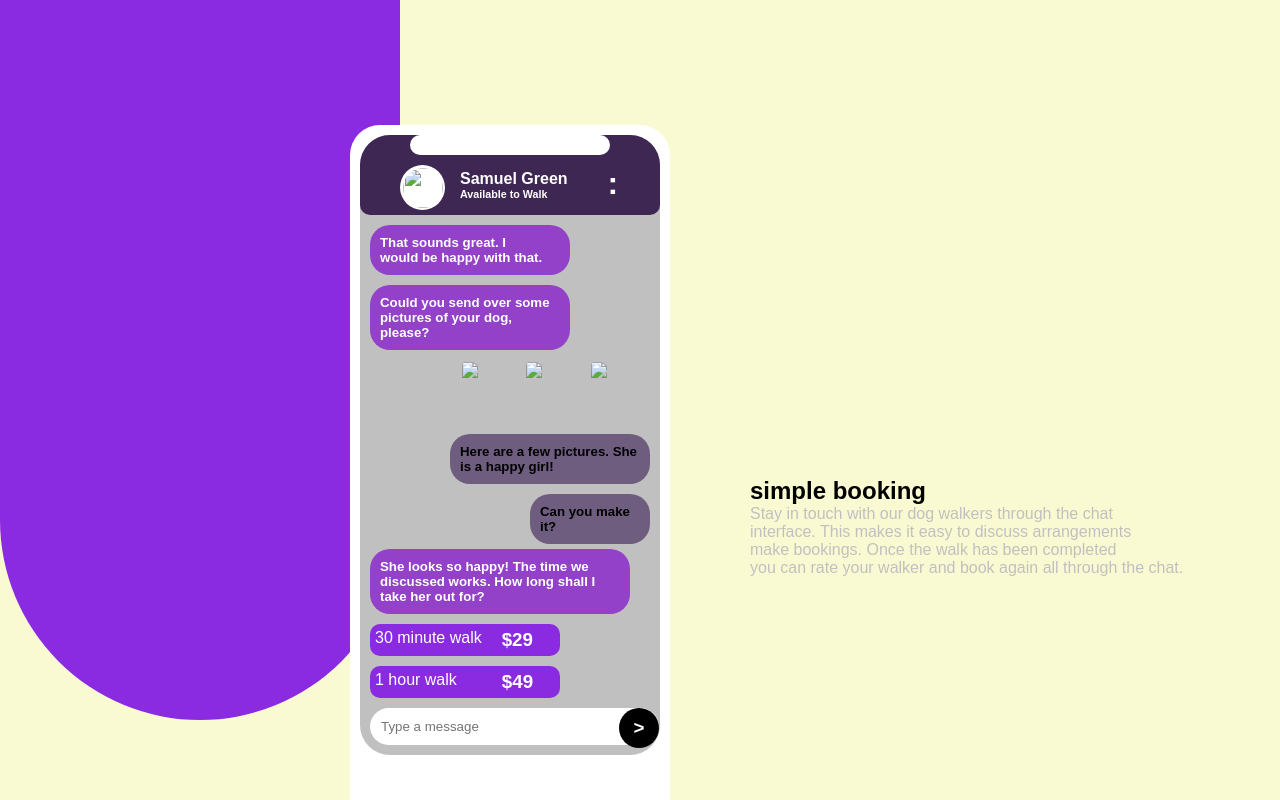
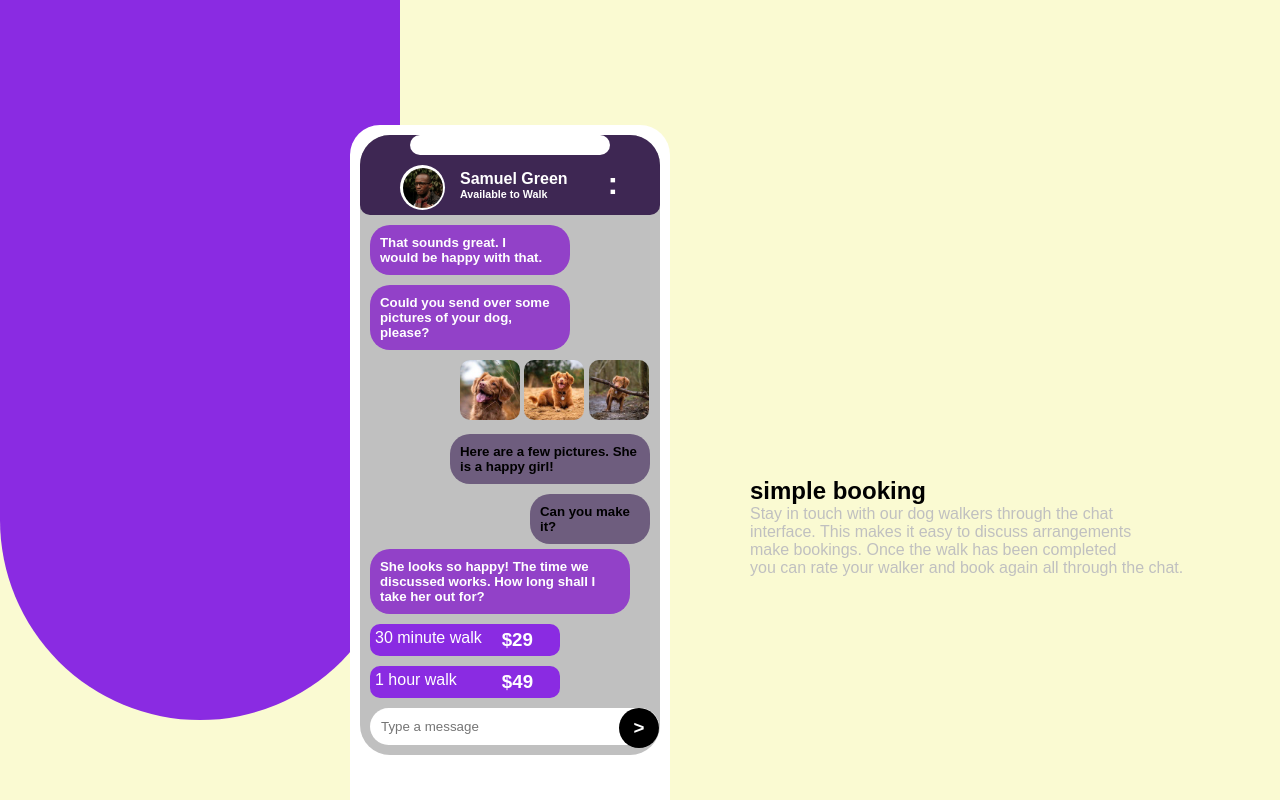
Before and after one commit to Frank-79/chat-app, a plain HTML site: page index.html in a window 1280 px wide. Drawn offline with Linux system fonts and the light colour scheme.

Commit message:
Update index.html

```diff
--- a/index.html
+++ b/index.html
@@ -25,7 +25,7 @@
             <h2>  </h2>
             <div class="img">
 
-            <img  src="images/avatar.jpg" alt="" width="40px" height="40p"></div>
+            <img  src="avatar.jpg" alt="" width="40px" height="40p"></div>
             <div class="word">
             <h4>Samuel Green</h4>
             <h6>Available to Walk</h6>
@@ -46,9 +46,9 @@
             <div class="2nd">
               <div class="feme">
                 <div class="image">
-                  <img src="images/dog-image-1.jpg" alt="" width="60px" height="60px">
-                  <img src="images/dog-image-2.jpg" alt="" width="60px" height="60px">
-                  <img src="images/dog-image-3.jpg" alt="" width="60px" height="60px">
+                  <img src="dog-image-1.jpg" alt="" width="60px" height="60px">
+                  <img src="dog-image-2.jpg" alt="" width="60px" height="60px">
+                  <img src="dog-image-3.jpg" alt="" width="60px" height="60px">
                 </div>
               </div>
               <div class="gite">
```
